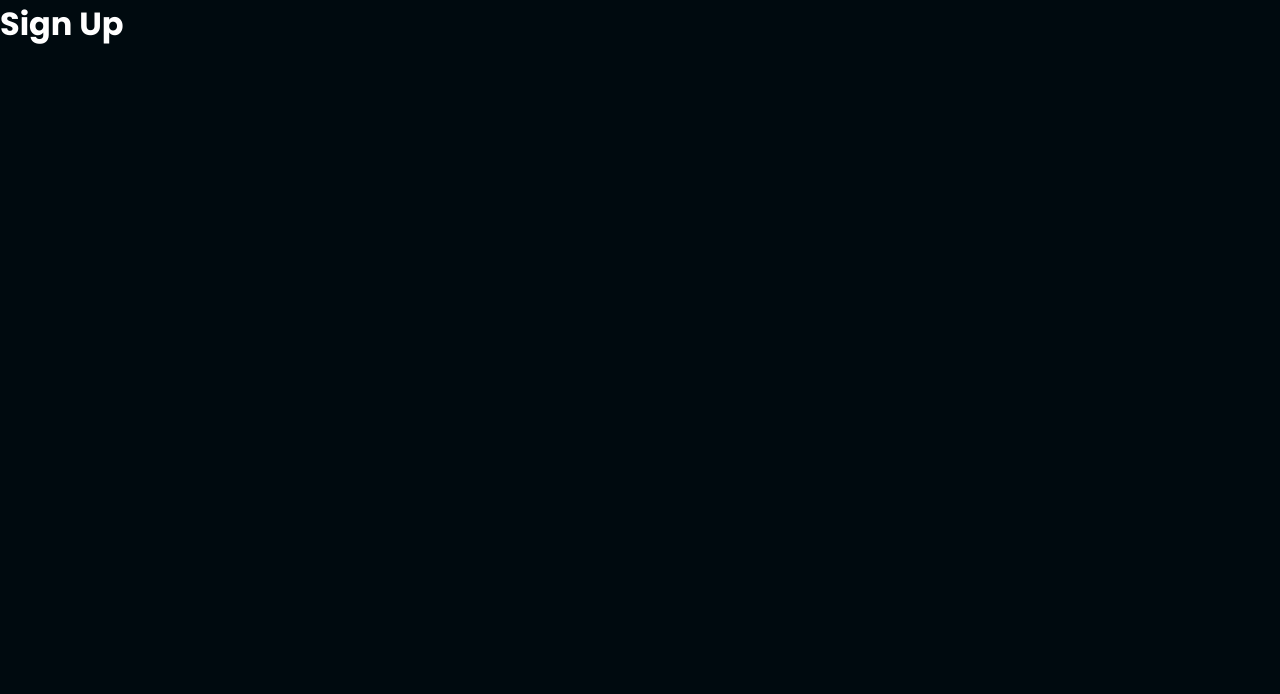
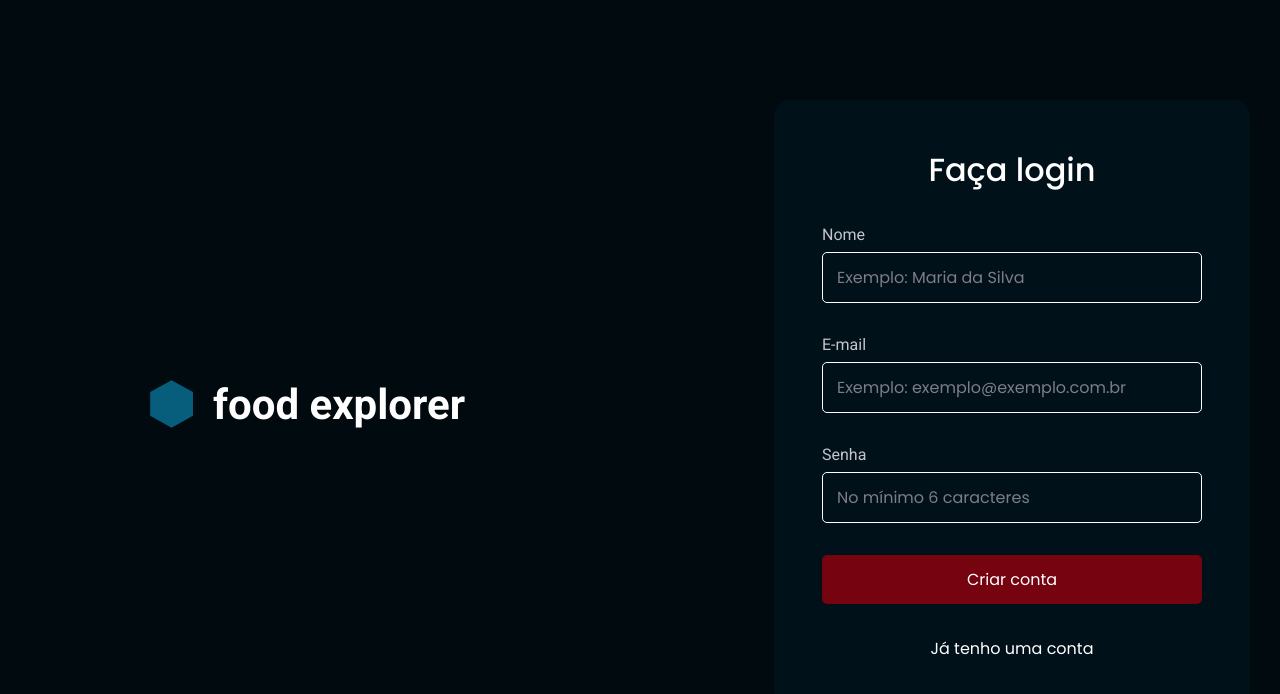
Before and after one commit to augustomoscardo/foodexplorer-web, a React (Vite) app: page /register in a window 1280 px wide. Shown: the top 694 px of the page. Built offline with nearby package versions, Linux system fonts and the light colour scheme.

Commit message:
implemented login & create user

```diff
--- a/src/components/Button/index.jsx
+++ b/src/components/Button/index.jsx
@@ -1,9 +1,10 @@
 import { Container } from './styles'
 
-export function Button() {
+export function Button({ icon, text, ...rest }) {
   return (
-    <Container>
-      Entrar
+    <Container  {...rest}>
+      {icon && 'tem icone'}
+      {text}
     </Container>
   )
 }
--- a/src/components/Button/styles.js
+++ b/src/components/Button/styles.js
@@ -1,3 +1,29 @@
 import styled from "styled-components";
 
-export const Container = styled.button``
+export const Container = styled.button`
+  width: 100%;
+
+  padding: 1.2rem 2.4rem;
+
+  display: flex;
+  align-items: center;
+  justify-content: center;
+  gap: 0.8rem;
+
+  background-color: ${({ theme }) => theme.colors.red_100};
+  color: ${({ theme }) => theme.colors.gray_100};
+
+  border: 0;
+  border-radius: 0.5rem;
+
+  &:hover {
+    background-color: ${({ theme }) => theme.colors.red_200};
+
+    transition: background-color 0.2s;
+  }
+
+  &:disabled {
+    cursor: not-allowed;
+    background-color: ${({ theme }) => theme.colors.red_400};
+  }
+`
--- a/src/components/Input/index.jsx
+++ b/src/components/Input/index.jsx
@@ -1,9 +1,9 @@
 import { Container } from './styles'
 
-export function Input(textLabel, ...rest) {
+export function Input({ textLabel, ...rest }) {
   return (
     <Container>
-      <label htmlFor={textLabel}></label>
+      <label>{textLabel}</label>
       <input type="text" {...rest} />
     </Container>
   )
--- a/src/components/Input/styles.js
+++ b/src/components/Input/styles.js
@@ -1,8 +1,28 @@
 import styled from "styled-components";
 
 export const Container = styled.div`
+  width: 100%;
 
-  > label {}
+  display: flex;
+  flex-direction: column;
+  gap: 0.8rem;
 
-  > input {}
+  > label {
+    font-family: 'Roboto', sans-serif;
+    font-weight: 400;
+    color: ${({ theme }) => theme.colors.gray_400};
+  }
+
+  > input {
+    background-color: transparent;
+    color: ${({ theme }) => theme.colors.gray_100};
+
+    padding: 1.2rem 1.4rem;
+    border: 1px solid ${({ theme }) => theme.colors.gray_100};
+    border-radius: 0.5rem;
+
+    &::placeholder {
+      color: ${({ theme }) => theme.colors.gray_500};
+    }
+  }
 `
--- a/src/hooks/auth.jsx
+++ b/src/hooks/auth.jsx
@@ -1,5 +1,6 @@
 import { createContext, useContext, useState } from 'react'
 import { api } from '../services/api'
+import { useEffect } from 'react'
 
 const AuthContext = createContext({})
 
@@ -8,7 +9,7 @@ export function AuthProvider({ children }) {
 
   async function signIn({ email, password }) {
     try {
-      const response = await api.post('/session', { email, password }, { withCredentials: true })
+      const response = await api.post('/sessions', { email, password }, { withCredentials: true })
 
       const { user } = response.data
 
@@ -28,6 +29,16 @@ export function AuthProvider({ children }) {
     localStorage.removeItem('@foodexplorer:user')
   }
 
+  useEffect(() => {
+    const user = localStorage.getItem('@foodexplorer:user')
+
+    if (user) {
+      setData({
+        user: JSON.parse(user)
+      })
+    }
+  }, [])
+
   return (
     <AuthContext.Provider value={{
       user: data.user,
--- a/src/pages/SignIn/index.jsx
+++ b/src/pages/SignIn/index.jsx
@@ -1,16 +1,26 @@
 import { useState } from 'react'
+import { Link } from 'react-router-dom'
+
 import { Input } from '../../components/Input'
 import { Button } from '../../components/Button'
-import { Container, Logo, Form } from './styles'
 
 import logoExplorer from '../../assets/logo.svg'
+
+import { Container, Logo, Form } from './styles'
+import { useAuth } from '../../hooks/auth'
 
 export function SignIn() {
   const [email, setEmail] = useState('')
   const [password, setPassword] = useState('')
 
-  async function handleSignIn() {
-    console.log(email, password);
+  const { signIn } = useAuth()
+
+  async function handleSignIn(e) {
+    e.preventDefault
+
+    if (!email || !password) return alert('Informe o e-mail e senha.')
+
+    await signIn({ email, password })
   }
 
   return (
@@ -24,18 +34,22 @@ export function SignIn() {
 
         <Input
           textLabel='E-mail'
-          placeholder=''
+          placeholder='Exemplo: exemplo@exemplo.com.br'
           type='text'
           onChange={e => setEmail(e.target.value)}
         />
         <Input
           textLabel='Senha'
-          placeholder=''
-          type=''
+          placeholder='No mínimo 6 caracteres'
+          type='password'
           onChange={e => setPassword(e.target.value)}
         />
 
-        <Button onClick={handleSignIn} />
+        <Button type='button' text='Entrar' onClick={handleSignIn} />
+
+        <Link to='/register'>
+          Criar conta
+        </Link>
       </Form>
     </Container>
   )
--- a/src/pages/SignIn/styles.js
+++ b/src/pages/SignIn/styles.js
@@ -7,11 +7,15 @@ export const Container = styled.div`
   width: 100%;
   margin: 0 auto;
 
-  display: flex;
+  /* display: flex;
   align-items: stretch;
-  justify-content: space-between;
+  justify-content: space-between; */
+  display: grid;
+  grid-template-columns: 1fr 1fr;
+  place-items: center;
+  grid-gap: 30rem;
 
-  padding: 140px 150px;
+  padding: 10rem 15rem;
 `
 
 export const Logo = styled.div`
@@ -40,11 +44,19 @@ export const Form = styled.form`
   justify-content: center;
   gap: 3.2rem;
 
-  padding: 6.4rem;
+  padding: 4.8rem;
+  border-radius: 1.6rem;
 
   > h2 {
+    align-self: center;
     font-size: 3.2rem;
     font-weight: 500;
     line-height: 1.4;
   }
+
+  > a {
+    align-self: center;
+    text-decoration: none;
+    color: ${({ theme }) => theme.colors.gray_100};
+  }
 `
--- a/src/pages/SignUp/index.jsx
+++ b/src/pages/SignUp/index.jsx
@@ -1,5 +1,78 @@
+
+import { useState } from 'react'
+import { Link } from 'react-router-dom'
+
+import { Input } from '../../components/Input'
+import { Button } from '../../components/Button'
+
+import logoExplorer from '../../assets/logo.svg'
+import { Container, Logo, Form } from './styles'
+import { api } from '../../services/api'
+import { useNavigate } from 'react-router-dom'
+
 export function SignUp() {
+  const [name, setName] = useState('')
+  const [email, setEmail] = useState('')
+  const [password, setPassword] = useState('')
+
+  const navigate = useNavigate()
+
+  async function handleSignUp() {
+    if (!name || !email || !password) {
+      return alert("Preencha todos os campos!");
+    }
+
+    try {
+      const response = await api.post('/users', { name, email, password })
+
+      alert(response.data.message)
+      navigate('/')
+    } catch (err) {
+      console.log(err);
+      if (err.response) {
+        alert(err.response.data.message)
+      } else {
+        alert('Não foi possível cadastrar.')
+      }
+    }
+  }
+
   return (
-    <h1>Sign Up</h1>
+    <Container>
+      <Logo>
+        <img src={logoExplorer} alt="Logo da trilha explorer da rocketseat" />
+        <h1>food explorer</h1>
+      </Logo>
+      <Form>
+        <h2>Faça login</h2>
+
+        <Input
+          textLabel='Nome'
+          placeholder='Exemplo: Maria da Silva'
+          type='text'
+          onChange={e => setName(e.target.value)}
+        />
+
+        <Input
+          textLabel='E-mail'
+          placeholder='Exemplo: exemplo@exemplo.com.br'
+          type='email'
+          onChange={e => setEmail(e.target.value)}
+        />
+
+        <Input
+          textLabel='Senha'
+          placeholder='No mínimo 6 caracteres'
+          type='password'
+          onChange={e => setPassword(e.target.value)}
+        />
+
+        <Button type='button' text='Criar conta' onClick={handleSignUp} />
+
+        <Link to='/'>
+          Já tenho uma conta
+        </Link>
+      </Form>
+    </Container>
   )
 }
--- a/src/pages/SignUp/styles.js
+++ b/src/pages/SignUp/styles.js
@@ -0,0 +1,62 @@
+import styled from "styled-components";
+
+export const Container = styled.div`
+  height: 100dvh;
+
+  max-width: 1368px;
+  width: 100%;
+  margin: 0 auto;
+
+  /* display: flex;
+  align-items: stretch;
+  justify-content: space-between; */
+  display: grid;
+  grid-template-columns: 1fr 1fr;
+  place-items: center;
+  grid-gap: 30rem;
+
+  padding: 10rem 15rem;
+`
+
+export const Logo = styled.div`
+  width: 32.4rem;
+
+  display: flex;
+  align-items: center;
+  gap: 2rem;
+
+  svg {}
+
+  h1 {
+    font-size: 4.2rem;
+    font-family: 'Roboto', sans-serif;
+    font-weight: 700;
+  }
+`
+
+export const Form = styled.form`
+  background-color: ${({ theme }) => theme.colors.darkBlue_700};
+
+  width: 47.6rem;
+
+  display: flex;
+  flex-direction: column;
+  justify-content: center;
+  gap: 3.2rem;
+
+  padding: 4.8rem;
+  border-radius: 1.6rem;
+
+  > h2 {
+    align-self: center;
+    font-size: 3.2rem;
+    font-weight: 500;
+    line-height: 1.4;
+  }
+
+  > a {
+    align-self: center;
+    text-decoration: none;
+    color: ${({ theme }) => theme.colors.gray_100};
+  }
+`
```
